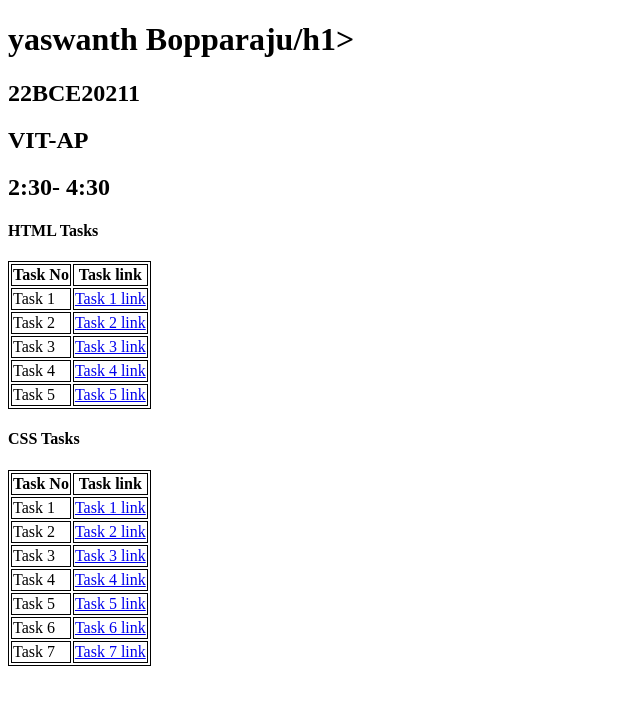
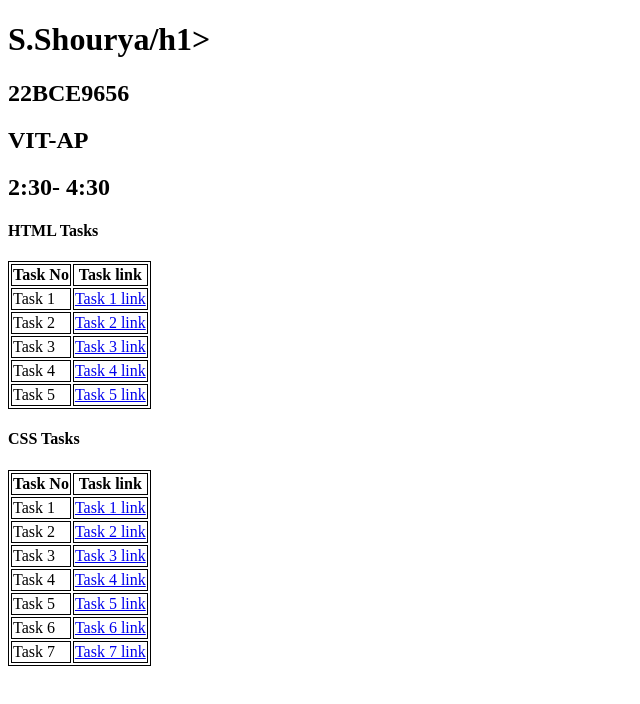
Before and after one commit to shourya1615/Mern-internship, a plain HTML site: page index.html in a window 1280 px wide. Shown: the whole page, without its empty margins (0-640 px from the left). Drawn offline with Linux system fonts and the light colour scheme.

Commit message:
Update index.html

```diff
--- a/index.html
+++ b/index.html
@@ -11,8 +11,8 @@
       </style>
 </head>
 <body>
-    <h1>yaswanth Bopparaju/h1>
-    <h2>22BCE20211</h2>
+    <h1>S.Shourya/h1>
+    <h2>22BCE9656</h2>
     <h2>VIT-AP</h2>
     <h2>2:30- 4:30 </h2>
     <h4>HTML Tasks</h4>
```
